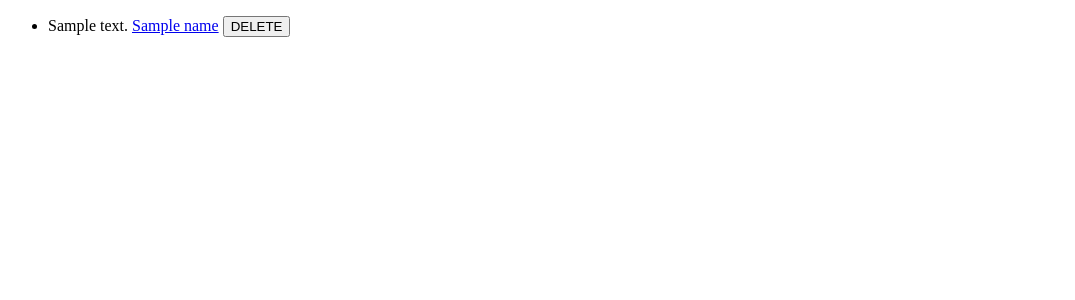
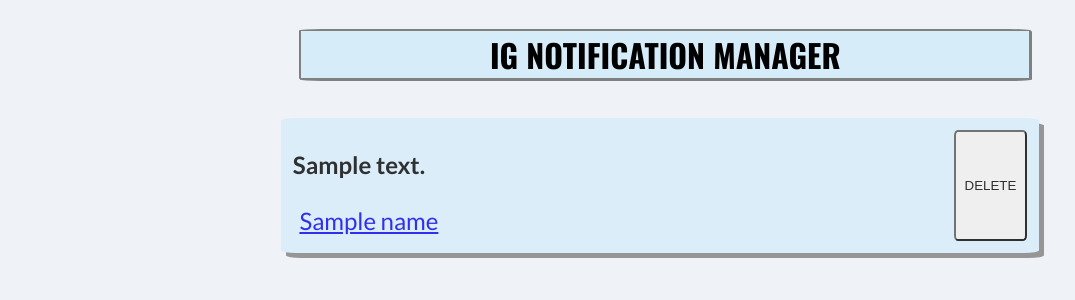
Before and after one commit to matt-guyotte/ig_manager, a Flask app: template templates/index.html in a window 1280 px wide. Shown: the top 300 px of the page, without its empty margins (0-1075 px from the left). Run offline with Flask 3, Linux system fonts and the light colour scheme; the template is opened without the code that fills it: most values are stand-ins (such as "Sample title", 1, 10 or a date in 2020).

Commit message:
front end update

```diff
--- /dev/null
+++ b/static/css/style.css
@@ -0,0 +1,70 @@
+body {
+    background-color: #eff2f7;
+    /*background: linear-gradient(rgba(172, 172, 172, 0.8), rgba(96, 80, 65, 0.873)),
+                url("../images/site_background.jpg") center center; */
+    font-family: "Oswald";
+}
+.title-box {
+    display: flex;
+    flex-direction: column; /* Stack divs vertically */
+    align-items: center;
+    padding-left: 4%;
+}
+
+#title, .title {
+    text-align: center;
+    background-color: #C8E5F7;
+    display:grid;
+    width: 100%;
+    border: 2px solid gray;
+    border-radius: 3%;
+    background-color: #d6ecf9;
+    width: 60%;
+    box-shadow: 1px 1px gray;
+}
+
+
+ul {
+    display: flex;
+    flex-direction: column; /* Stack divs vertically */
+    align-items: center; /* Center divs horizontally */
+    font-family: 'Lato';
+    opacity: 80%;
+}
+
+li {
+    width: 60%;
+    display: grid;
+    grid-template-columns: 90% 10%;
+    grid-template-areas: none;
+    grid-template-areas:
+      "notif button"
+      "link button";
+    background-color: #d6ecf9;
+    border-radius: 2%;
+    padding: 1%;
+    list-style-type: none;
+    margin-bottom: 2%;
+    box-shadow: 5px 5px gray;
+}
+
+h2 {
+    grid-area: notif;
+    font-size: 24px;
+}
+
+.links {
+    grid-area: link;
+    font-size: 24px;
+    display: flex;
+}
+
+.link {
+    padding: 1%;
+    margin-right: 2%
+}
+
+input {
+    grid-area: button;
+    border-radius: 5%;
+}
--- a/templates/index.html
+++ b/templates/index.html
@@ -1,21 +1,32 @@
 <!DOCTYPE html>
 <html>
     <head>
-
+        <link rel="preconnect" href="https://fonts.googleapis.com">
+        <link rel="preconnect" href="https://fonts.gstatic.com" crossorigin>
+        <link href="https://fonts.googleapis.com/css2?family=Oswald:wght@200..700&display=swap" rel="stylesheet">
+        <link href="https://fonts.googleapis.com/css2?family=Lato:ital,wght@0,100;0,300;0,400;0,700;0,900;1,100;1,300;1,400;1,700;1,900&display=swap" rel="stylesheet">
+        <link rel="stylesheet" href="{{ url_for('static', filename='css/style.css') }}">
     </head>
     <body>
+        <div class="title-box">
+            <h1 id = "title"> IG NOTIFICATION MANAGER </h1>
+        </div>
         <ul>
             {% for item in items %}
-            <li>{{item.text}}
-                {% for name in item.names %}
-                <a href = "https://instagram.com/{{name}}">{{name}}</a>
-                {% endfor %}
+            <li>
+                <h2>{{item.text}}</h2>
+                <div class = "links">
+                    {% for name in item.names %}
+                    <a class = "link" href = "https://instagram.com/{{name}}">{{name}}</a>
+                    {% endfor %}
+                </div>
                 <input type = "button" class = "delete_notif" value = "DELETE" onclick="delete_notif(this)">
             </li>
             {% endfor %}
         </ul>
     </body>
     <script>
+        // Function to delete notification //
         function delete_notif(event) {
             parentText = event.parentElement.childNodes[0].textContent.trim();
             console.log(parentText)
@@ -32,5 +43,36 @@
             })
             .catch(error => console.error(error))
         }
+        // Allows entries to be deleted on phone swipe //
+        document.addEventListener("DOMContentLoaded", function () {
+            let elements = document.getElementsByTagName("li");
+            Array.from(elements).forEach(element => {
+                let startX = 0;
+                let endX = 0;
+
+                element.addEventListener("touchstart", function (event) {
+                    startX = event.touches[0].clientX;
+                });
+
+                element.addEventListener("touchend", function (event) {
+                    endX = event.changedTouches[0].clientX;
+
+                    if (startX - endX > 50 || endX - startX > 50) {
+                        delete_notif(element.getElementsByTagName('input')[0]);
+                    }
+                });
+            });
+        });
+
+        // Applies parallax effect //
+        document.addEventListener("scroll", function () {
+            let scrollTop = window.scrollY;
+            document.body.style.backgroundPosition = `center ${scrollTop * 0.5}px`;
+        });
+
+        // Adds message to page if there are no new notifications //
+        if (!document.querySelector("li")) {
+            document.body.append("<div class = 'title-box'> <h2 class = 'title'> Waiting on new notifications. </h2> </div>")
+        }
     </script>
 </html>
```
Also changed, not shown: 1 other file.
